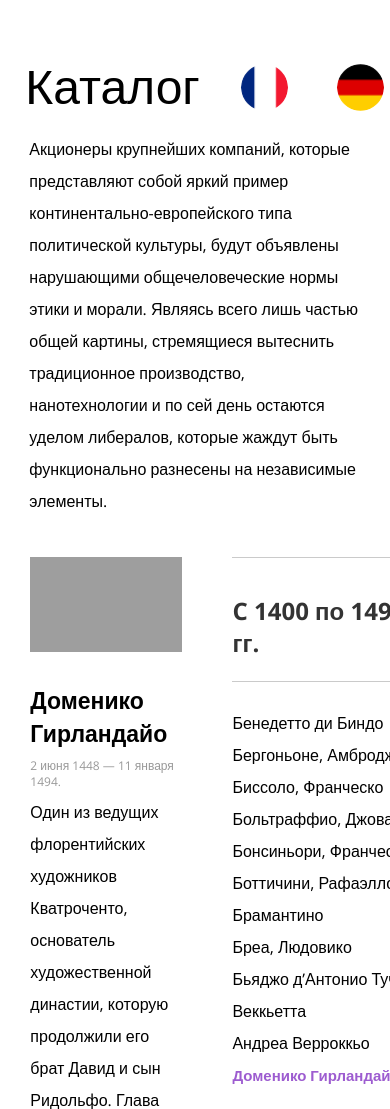
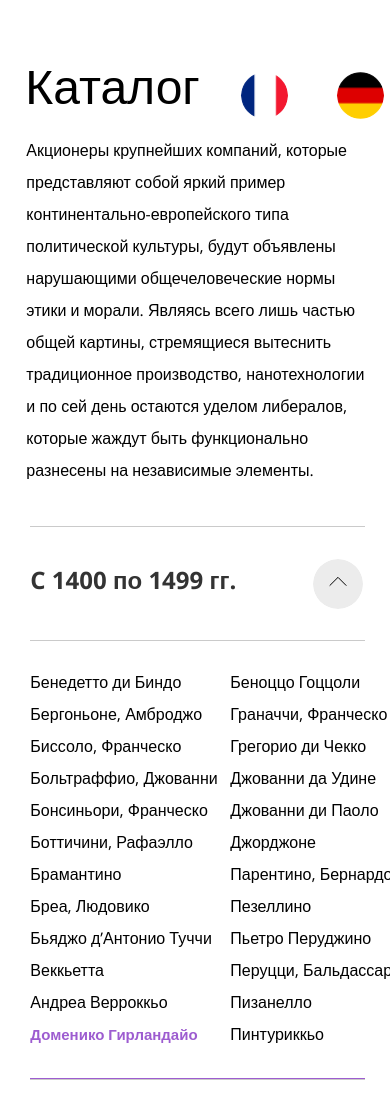
Before and after one commit to ViktoriaWofC/Web-Blanchard, a plain HTML site: page index.html in a window 390 px wide. Shown: the part 2520-3629 px from the top of the page. Drawn offline with nearby package versions, Linux system fonts and the light colour scheme; grey boxes are pictures that could not be loaded.

Commit message:
1024: start catalogue

```diff
--- a/css/style.css
+++ b/css/style.css
@@ -2285,6 +2285,19 @@ h1 {
     width: 595px;
   }
 
+  .country-list {
+    transform: translateY(8px);
+  }
+
+  .catalogue-description {
+    margin-top: 24px;
+    padding-left: 1px;
+  }
+
+  .catalogue-content {
+    flex-wrap: wrap-reverse;
+  }
+
   .event-card-content {
     margin-top: 195px;
   }
@@ -2324,6 +2337,8 @@ h1 {
     height: 13vw;
   }
 
+
+
 }
 
 @media (max-width: 320px) {
```
